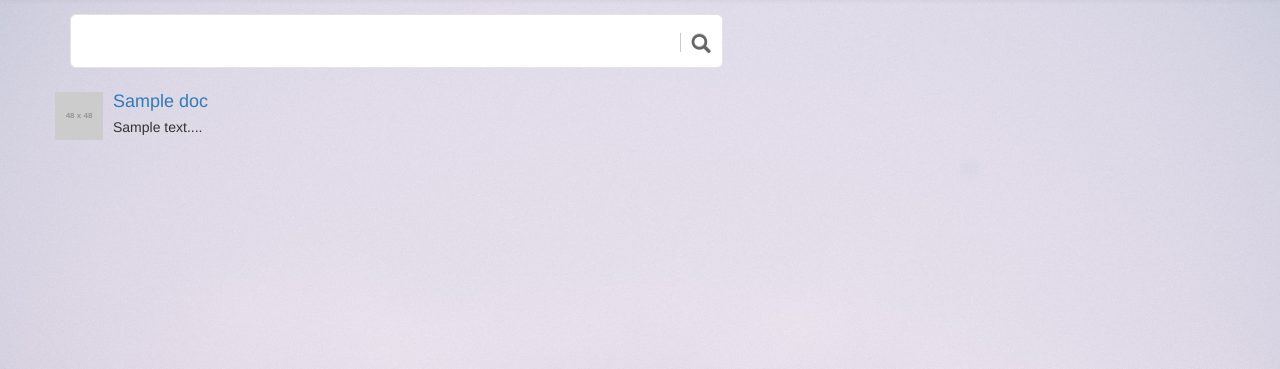
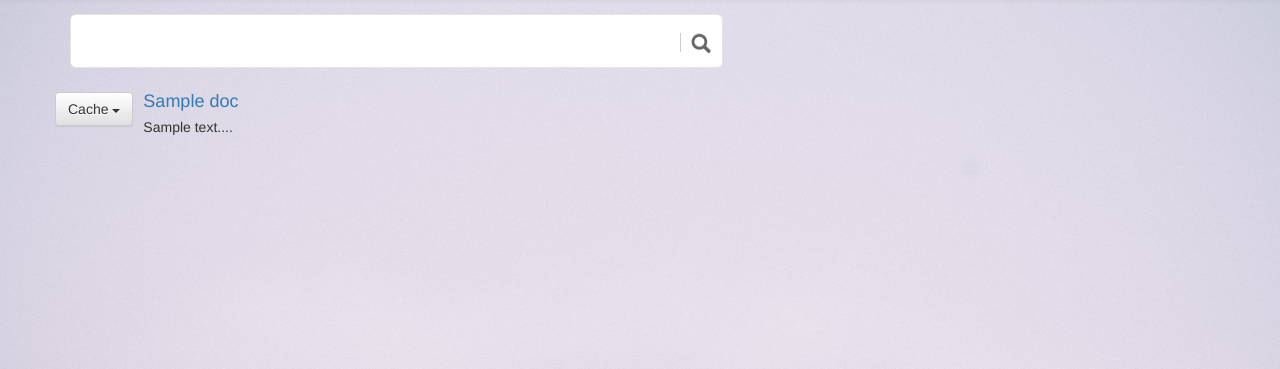
Before and after one commit to kibach/saera_web, a Django app: template searchres/templates/searchres/search_result.html in a window 1280 px wide. Shown: the part 51-420 px from the top of the page. Run offline with Django 3.2, Linux system fonts and the light colour scheme; the template is opened without the code that fills it: most values are stand-ins (such as "Sample title", 1, 10 or a date in 2020); grey boxes labelled with a size stand in for pictures from a placeholder-image service; some libraries are stand-ins or nearby versions.

Commit message:
Cache template added

```diff
--- a/searchres/templates/searchres/search_result.html
+++ b/searchres/templates/searchres/search_result.html
@@ -63,9 +63,16 @@
         <div class="row result-row">
             <div class="media">
                 <div class="media-left">
-                    <a href="#">
-                        <img class="media-object" src="http://placehold.it/48x48" alt="Placeholder">
-                    </a>
+                    <div class="dropdown">
+                        <button class="btn btn-default dropdown-toggle" type="button" id="dropdownMenu1" data-toggle="dropdown" aria-haspopup="true" aria-expanded="true">
+                            Cache
+                            <span class="caret"></span>
+                        </button>
+                        <ul class="dropdown-menu" aria-labelledby="dropdownMenu1">
+                            <li><a href="/status/html/{{ doc.id }}" target="_blank">HTML cache</a></li>
+                            <li><a href="/status/plain/{{ doc.id }}" target="_blank">Plaintext cache</a></li>
+                        </ul>
+                    </div>
                 </div>
                 <div class="media-body">
                     <h4 class="media-heading"><a href="{{ doc.url }}" target="_blank">{{ doc.title }}</a></h4>
```
